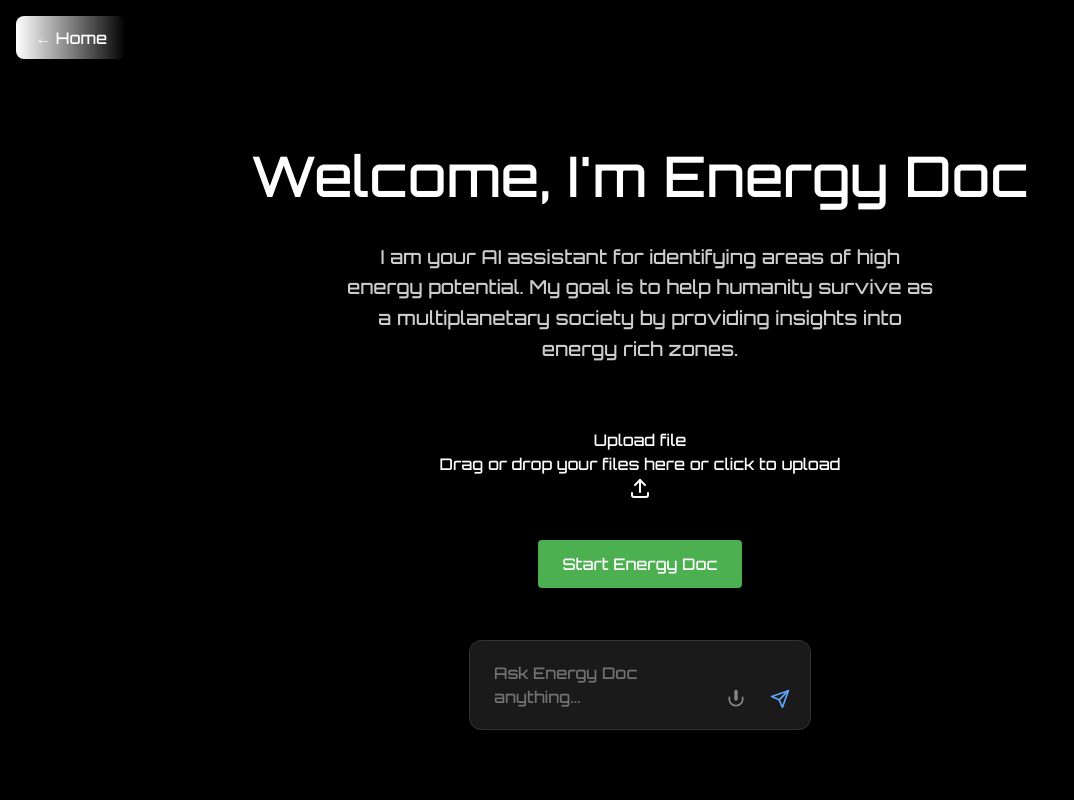
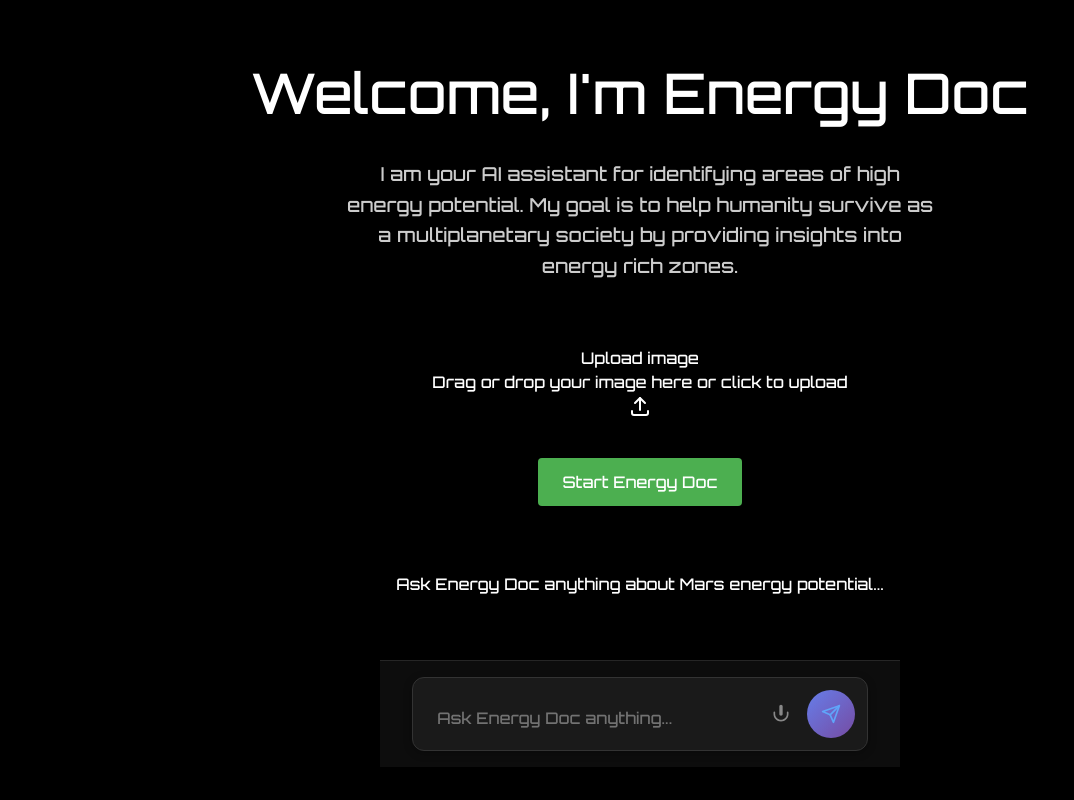
Before and after one commit to Oansa/Celestial, a React (Vite) app in the folder frontend/: page /energy-doc in a window 1280 px wide. Shown: the whole page, without its empty margins (0-1074 px from the left). Built offline with nearby package versions, Linux system fonts and the light colour scheme.

Commit message:
Added chat interface

```diff
--- a/frontend/package.json
+++ b/frontend/package.json
@@ -13,6 +13,7 @@
     "@tabler/icons-react": "^3.34.1",
     "@tailwindcss/vite": "^4.1.11",
     "clsx": "^2.1.1",
+    "date-fns": "^4.1.0",
     "motion": "^12.23.12",
     "react": "^19.1.0",
     "react-dom": "^19.1.0",
--- /dev/null
+++ b/frontend/src/components/ChatDisplay.jsx
@@ -0,0 +1,54 @@
+import React from 'react';
+import { format } from 'date-fns';
+
+export const ChatDisplay = ({ messages, isLoading }) => {
+  const scrollRef = React.useRef(null);
+
+  React.useEffect(() => {
+    scrollRef.current?.scrollIntoView({ behavior: 'smooth' });
+  }, [messages]);
+
+  const formatMessageTime = (timestamp) => {
+    return format(new Date(timestamp), 'HH:mm');
+  };
+
+  return (
+    <div className="chat-display-container">
+      <div className="chat-messages">
+        {messages.length === 0 && !isLoading && (
+          <div className="chat-empty-state">
+            <p>Ask Energy Doc anything about Mars energy potential...</p>
+          </div>
+        )}
+
+        {messages.map((message, index) => (
+          <div
+            key={index}
+            className={`chat-message ${message.sender}`}
+          >
+            <div className="message-content">
+              <div className="message-text">{message.text}</div>
+              <div className="message-time">
+                {formatMessageTime(message.timestamp)}
+              </div>
+            </div>
+          </div>
+        ))}
+
+        {isLoading && (
+          <div className="chat-message ai loading">
+            <div className="message-content">
+              <div className="loading-dots">
+                <span></span>
+                <span></span>
+                <span></span>
+              </div>
+            </div>
+          </div>
+        )}
+
+        <div ref={scrollRef} />
+      </div>
+    </div>
+  );
+};
--- a/frontend/src/components/FileUpload.jsx
+++ b/frontend/src/components/FileUpload.jsx
@@ -2,7 +2,7 @@ import { cn } from "../lib/utils";
 import React, { useRef, useState } from "react";
 import { motion } from "framer-motion";
 import { IconUpload } from "@tabler/icons-react";
-import { useDropzone } from "react-dropzone"; // ✅ Correct import
+import { useDropzone } from "react-dropzone";
 
 const mainVariant = {
   initial: {
@@ -25,13 +25,17 @@ const secondaryVariant = {
   },
 };
 
-export const FileUpload = ({ onChange }) => {
+export const FileUpload = ({ onChange, onImageUpload }) => {
   const [files, setFiles] = useState([]);
   const fileInputRef = useRef(null);
 
   const handleFileChange = (newFiles) => {
     setFiles((prevFiles) => [...prevFiles, ...newFiles]);
     onChange && onChange(newFiles);
+
+    if (newFiles.length > 0 && onImageUpload) {
+      onImageUpload(URL.createObjectURL(newFiles[0]));
+    }
   };
 
   const handleClick = () => {
@@ -41,6 +45,9 @@ export const FileUpload = ({ onChange }) => {
   const { getRootProps, isDragActive } = useDropzone({
     multiple: false,
     noClick: true,
+    accept: {
+      'image/*': []
+    },
     onDrop: handleFileChange,
     onDropRejected: (error) => {
       console.log(error);
@@ -58,27 +65,28 @@ export const FileUpload = ({ onChange }) => {
           ref={fileInputRef}
           id="file-upload-handle"
           type="file"
+          accept="image/*"
           onChange={(e) =>
             handleFileChange(Array.from(e.target.files || []))
           }
           className="hidden"
         />
 
-        {/* 🧩 Background grid */}
+        {/* Background grid */}
         <div className="absolute inset-0 [mask-image:radial-gradient(ellipse_at_center,white,transparent)]">
           <GridPattern />
         </div>
 
-        {/* 🧩 Text and icon */}
+        {/* Text and icon */}
         <div className="flex flex-col items-center justify-center">
           <p className="relative z-20 font-sans font-bold text-neutral-700 dark:text-neutral-300 text-base">
-            Upload file
+            Upload image
           </p>
           <p className="upload-instruction text-neutral-400 dark:text-neutral-400 text-base mt-2">
-            Drag or drop your files here or click to upload
+            Drag or drop your image here or click to upload
           </p>
 
-          {/* 🧩 Uploaded file(s) or empty state */}
+          {/* Uploaded file(s) or empty state */}
           <div className="relative w-full mt-10 max-w-xl mx-auto">
             {files.length > 0 &&
               files.map((file, idx) => (
@@ -131,7 +139,7 @@ export const FileUpload = ({ onChange }) => {
                 </motion.div>
               ))}
 
-            {/* 🧩 Empty state upload icon */}
+            {/* Empty state upload icon */}
             {!files.length && (
               <motion.div
                 layoutId="file-upload"
@@ -161,7 +169,7 @@ export const FileUpload = ({ onChange }) => {
               </motion.div>
             )}
 
-            {/* ✅ Drag overlay appears only when dragging */}
+            {/* Drag overlay appears only when dragging */}
             {isDragActive && (
               <motion.div
                 variants={secondaryVariant}
--- a/frontend/src/pages/EnergyDocPage.jsx
+++ b/frontend/src/pages/EnergyDocPage.jsx
@@ -1,20 +1,90 @@
-import React from "react";
+import React, { useState } from "react";
 import { useNavigate } from "react-router-dom";
 import "../App.css";
+import "../styles/chat.css";
 import { FileUpload } from "../components/FileUpload";
 import { ChatInput } from "../components/ChatInput";
-import { runMainScript } from "../services/api";
+import { ChatDisplay } from "../components/ChatDisplay";
+import { runMainScript, sendChatMessage } from "../services/api";
 
 function EnergyDocPage() {
   const navigate = useNavigate();
+  const [messages, setMessages] = useState([]);
+  const [isLoading, setIsLoading] = useState(false);
+  const [uploadedImage, setUploadedImage] = useState(null);
 
   const goBackHome = () => {
     navigate("/");
   };
 
-  const handleSendMessage = (message) => {
-    console.log("Message sent:", message);
-    // Handle message sending logic here
+  const handleSendMessage = async (message) => {
+    if (!message.trim()) return;
+
+    // Add user message to chat
+    const userMessage = {
+      text: message,
+      sender: 'user',
+      timestamp: new Date().toISOString()
+    };
+
+    setMessages(prev => [...prev, userMessage]);
+    setIsLoading(true);
+
+    try {
+      // Get image data if available
+      let imageData = null;
+      if (uploadedImage) {
+        const canvas = document.createElement('canvas');
+        const ctx = canvas.getContext('2d');
+        const img = new Image();
+
+        await new Promise((resolve, reject) => {
+          img.onload = resolve;
+          img.onerror = reject;
+          img.src = uploadedImage;
+        });
+
+        canvas.width = img.width;
+        canvas.height = img.height;
+        ctx.drawImage(img, 0, 0);
+        imageData = canvas.toDataURL('image/jpeg');
+      }
+
+      // Send message to backend
+      const response = await sendChatMessage(message, imageData);
+
+      if (response.error) {
+        throw new Error(response.error);
+      }
+
+      // Add AI response to chat
+      const aiMessage = {
+        text: response.ai_response || "I couldn't generate a response. Please try again.",
+        sender: 'ai',
+        timestamp: new Date().toISOString(),
+        detections: response.detections || []
+      };
+
+      setMessages(prev => [...prev, aiMessage]);
+
+    } catch (error) {
+      console.error('Error sending message:', error);
+
+      // Add error message to chat
+      const errorMessage = {
+        text: `Error: ${error.message || 'Failed to get response from Energy Doc'}`,
+        sender: 'ai',
+        timestamp: new Date().toISOString()
+      };
+
+      setMessages(prev => [...prev, errorMessage]);
+    } finally {
+      setIsLoading(false);
+    }
+  };
+
+  const handleImageUpload = (imageUrl) => {
+    setUploadedImage(imageUrl);
   };
 
   const handleStartMain = async () => {
@@ -52,7 +122,7 @@ function EnergyDocPage() {
         </p>
 
         <div className="file-upload-wrapper">
-          <FileUpload />
+          <FileUpload onImageUpload={handleImageUpload} />
         </div>
 
         <div style={{ margin: '20px 0', textAlign: 'center' }}>
@@ -75,7 +145,10 @@ function EnergyDocPage() {
           </button>
         </div>
 
-        <ChatInput onSendMessage={handleSendMessage} />
+        <div className="chat-section" style={{ marginTop: '30px' }}>
+          <ChatDisplay messages={messages} isLoading={isLoading} />
+          <ChatInput onSendMessage={handleSendMessage} />
+        </div>
       </div>
     </div>
   );
--- /dev/null
+++ b/frontend/src/styles/chat.css
@@ -0,0 +1,246 @@
+/* Chat Interface Styles */
+.chat-container {
+  display: flex;
+  flex-direction: column;
+  height: 100vh;
+  background: linear-gradient(135deg, #0f0f23 0%, #1a1a2e 100%);
+  color: #ffffff;
+  font-family: 'Inter', -apple-system, BlinkMacSystemFont, sans-serif;
+}
+
+.chat-header {
+  background: rgba(255, 255, 255, 0.1);
+  backdrop-filter: blur(10px);
+  padding: 1rem 2rem;
+  border-bottom: 1px solid rgba(255, 255, 255, 0.1);
+  display: flex;
+  align-items: center;
+  justify-content: space-between;
+}
+
+.chat-title {
+  font-size: 1.5rem;
+  font-weight: 600;
+  color: #ffffff;
+}
+
+.chat-messages {
+  flex: 1;
+  overflow-y: auto;
+  padding: 1rem;
+  display: flex;
+  flex-direction: column;
+  gap: 1rem;
+}
+
+.message {
+  max-width: 70%;
+  padding: 0.75rem 1rem;
+  border-radius: 1rem;
+  word-wrap: break-word;
+  animation: fadeIn 0.3s ease-in-out;
+}
+
+.message.user {
+  align-self: flex-end;
+  background: linear-gradient(135deg, #667eea 0%, #764ba2 100%);
+  color: white;
+}
+
+.message.assistant {
+  align-self: flex-start;
+  background: rgba(255, 255, 255, 0.1);
+  backdrop-filter: blur(10px);
+  border: 1px solid rgba(255, 255, 255, 0.2);
+  color: #ffffff;
+}
+
+.message.system {
+  align-self: center;
+  background: rgba(255, 193, 7, 0.2);
+  color: #ffc107;
+  font-size: 0.875rem;
+  font-style: italic;
+}
+
+.message-content {
+  line-height: 1.5;
+}
+
+.message-timestamp {
+  font-size: 0.75rem;
+  opacity: 0.7;
+  margin-top: 0.25rem;
+}
+
+.chat-input-container {
+  background: rgba(255, 255, 255, 0.05);
+  backdrop-filter: blur(10px);
+  border-top: 1px solid rgba(255, 255, 255, 0.1);
+  padding: 1rem 2rem;
+}
+
+.chat-input-form {
+  display: flex;
+  gap: 0.5rem;
+  align-items: center;
+}
+
+.chat-input {
+  flex: 1;
+  background: rgba(255, 255, 255, 0.1);
+  border: 1px solid rgba(255, 255, 255, 0.2);
+  border-radius: 2rem;
+  padding: 0.75rem 1.5rem;
+  color: #ffffff;
+  font-size: 1rem;
+  outline: none;
+  transition: all 0.3s ease;
+}
+
+.chat-input:focus {
+  background: rgba(255, 255, 255, 0.15);
+  border-color: rgba(255, 255, 255, 0.3);
+}
+
+.chat-input::placeholder {
+  color: rgba(255, 255, 255, 0.6);
+}
+
+.send-button {
+  background: linear-gradient(135deg, #667eea 0%, #764ba2 100%);
+  border: none;
+  border-radius: 50%;
+  width: 3rem;
+  height: 3rem;
+  display: flex;
+  align-items: center;
+  justify-content: center;
+  cursor: pointer;
+  transition: all 0.3s ease;
+}
+
+.send-button:hover {
+  transform: scale(1.1);
+  box-shadow: 0 4px 15px rgba(102, 126, 234, 0.4);
+}
+
+.send-button:disabled {
+  opacity: 0.5;
+  cursor: not-allowed;
+  transform: none;
+}
+
+.file-upload-button {
+  background: rgba(255, 255, 255, 0.1);
+  border: 1px solid rgba(255, 255, 255, 0.2);
+  border-radius: 50%;
+  width: 3rem;
+  height: 3rem;
+  display: flex;
+  align-items: center;
+  justify-content: center;
+  cursor: pointer;
+  transition: all 0.3s ease;
+}
+
+.file-upload-button:hover {
+  background: rgba(255, 255, 255, 0.2);
+}
+
+.typing-indicator {
+  display: flex;
+  align-items: center;
+  gap: 0.5rem;
+  padding: 0.75rem 1rem;
+  background: rgba(255, 255, 255, 0.1);
+  border-radius: 1rem;
+  align-self: flex-start;
+}
+
+.typing-dots {
+  display: flex;
+  gap: 0.25rem;
+}
+
+.typing-dot {
+  width: 0.5rem;
+  height: 0.5rem;
+  background: rgba(255, 255, 255, 0.6);
+  border-radius: 50%;
+  animation: typing 1.4s infinite ease-in-out;
+}
+
+.typing-dot:nth-child(1) { animation-delay: -0.32s; }
+.typing-dot:nth-child(2) { animation-delay: -0.16s; }
+
+@keyframes typing {
+  0%, 80%, 100% {
+    transform: scale(0);
+    opacity: 0.5;
+  }
+  40% {
+    transform: scale(1);
+    opacity: 1;
+  }
+}
+
+@keyframes fadeIn {
+  from {
+    opacity: 0;
+    transform: translateY(10px);
+  }
+  to {
+    opacity: 1;
+    transform: translateY(0);
+  }
+}
+
+/* Scrollbar styles */
+.chat-messages::-webkit-scrollbar {
+  width: 6px;
+}
+
+.chat-messages::-webkit-scrollbar-track {
+  background: rgba(255, 255, 255, 0.1);
+  border-radius: 3px;
+}
+
+.chat-messages::-webkit-scrollbar-thumb {
+  background: rgba(255, 255, 255, 0.3);
+  border-radius: 3px;
+}
+
+.chat-messages::-webkit-scrollbar-thumb:hover {
+  background: rgba(255, 255, 255, 0.5);
+}
+
+/* Responsive styles */
+@media (max-width: 768px) {
+  .chat-container {
+    height: 100vh;
+  }
+
+  .chat-header {
+    padding: 0.75rem 1rem;
+  }
+
+  .chat-messages {
+    padding: 0.5rem;
+  }
+
+  .message {
+    max-width: 85%;
+  }
+
+  .chat-input-container {
+    padding: 0.75rem 1rem;
+  }
+}
+
+/* Dark theme enhancements */
+@media (prefers-color-scheme: dark) {
+  .chat-container {
+    background: linear-gradient(135deg, #0f0f23 0%, #1a1a2e 100%);
+  }
+}
```
Also changed, not shown: frontend/src/services/api.js (+25 -0 lines), 1 other file (tests, documents, lock files or other folders).
